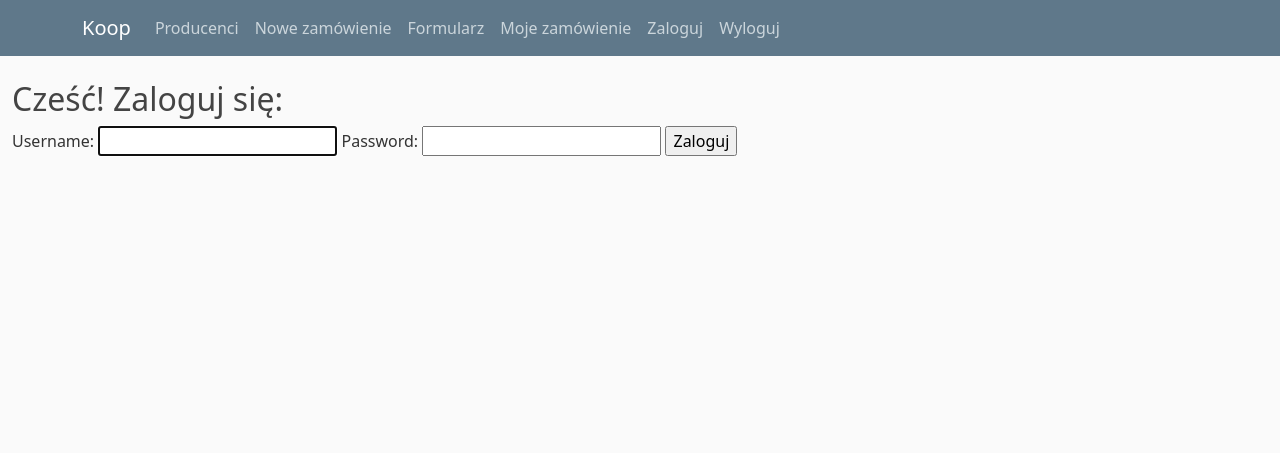
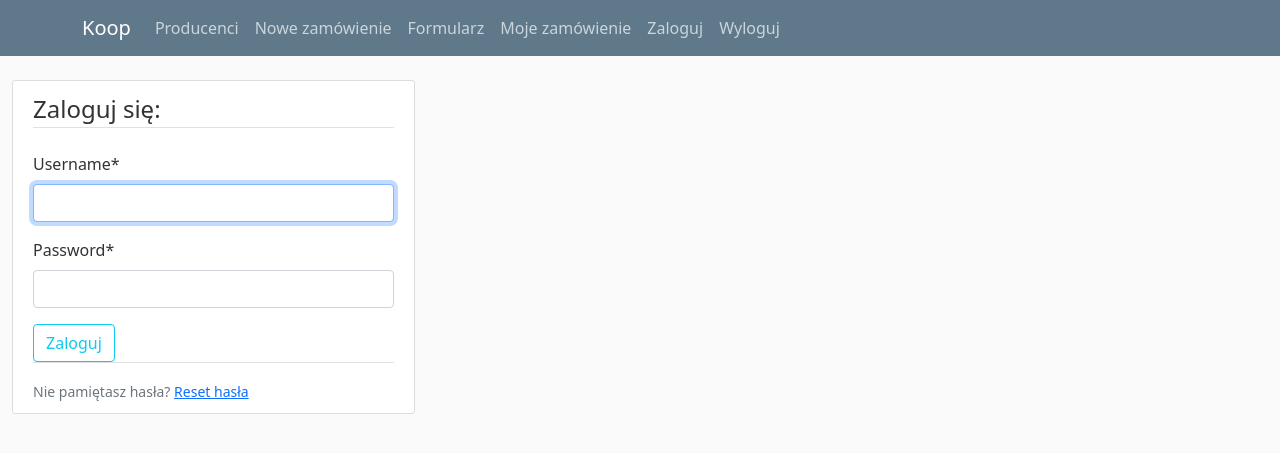
Before and after one commit to arturraczka/WKS, a Django app: page /uzytkownik/logowanie/ in a window 1280 px wide. Shown: the top 453 px of the page. Run offline with Django 4.2, Linux system fonts and the light colour scheme; some libraries are stand-ins or nearby versions.

Commit message:
styling: styling login and logout page

```diff
--- a/koop_form/apps/user/templates/user/login.html
+++ b/koop_form/apps/user/templates/user/login.html
@@ -1,12 +1,25 @@
 {% extends 'form/base_one.html' %}
+{% load crispy_forms_tags %}
 
 {% block content %}
-
-    <h2>Cześć! Zaloguj się:</h2>
-    <form method="post">
-        {% csrf_token %}
-        {{ form }}
-        <input type="submit" value="Zaloguj">
-    </form>
-
+<div class="col-md-4">
+    <div class="content-section">
+        <form method="POST">
+            {% csrf_token %}
+            <fieldset class="form-group">
+                <legend class="border-bottom mb-4">Zaloguj się:</legend>
+                {{ form|crispy }}
+            </fieldset>
+            <div class="form-group">
+                <button class="btn btn-outline-info" type="submit">Zaloguj</button>
+            </div>
+        </form>
+        <div class="border-top pt-3">
+            <small class="text-muted">
+                Nie pamiętasz hasła?
+                <a href="{% url 'password-change-request' %}">Reset hasła</a>
+            </small>
+        </div>
+    </div>
+</div>
 {% endblock content %}
```
Also changed, not shown: koop_form/apps/user/templates/user/logout.html (+10 -5 lines).
